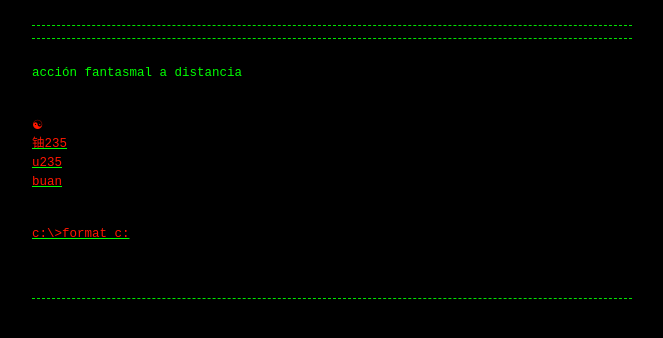
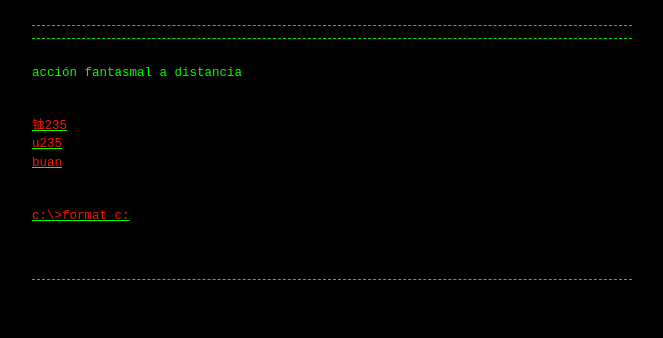
Before and after one commit to Guerrillaradio/accion_fantasmal_a_distancia, a Jekyll site: the page built from index.md, in a window 1280 px wide. Shown: the top 338 px of the page, without its empty margins (308-971 px from the left). Built offline with Jekyll 4.4.1, drawn with Linux system fonts in a browser that asks for light colours; our own code applies the rules of GitHub Pages for plain Markdown files.

Commit message:
Update index.md

```diff
--- a/index.md
+++ b/index.md
@@ -1,7 +1,7 @@
 
 <p>acción fantasmal a distancia
 
-<div><font color="#ff1700">☯︎</font></div><div></div><div><font color="#ff1700"> </font><font color="#ff2d00"> </font></div>
+<div><font color="#ff1700"></font></div><div></div><div><font color="#ff1700"> </font><font color="#ff2d00"> </font></div>
 <a href="https://guerrillaradio.github.io/u235/"><div><font color="#ff1700">铀235</font></div><div></div><div><font color="#ff1700"> </font><font color="#ff2d00"> </font></div></a>
 <div><font color="#ff1700"></font></div><div></div><div><font color="#ff1700"> </font><font color="#ff2d00"> </font></div>
 <a href="https://archive.org/details/@iniciativa_u235"><div><font color="#ff1700">u235</font></div><div></div><div><font color="#ff1700"> </font><font color="#ff2d00"> </font></div></a>
```
